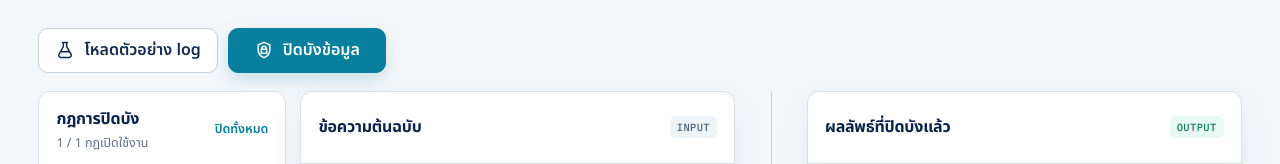
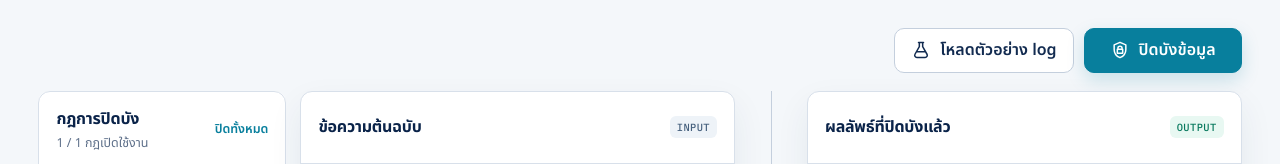
Before and after one commit to excid/PDPA-Masking-Website, a Django app: template masking/templates/masking/index.html in a window 1280 px wide. Shown: the part 78-242 px from the top of the page. Run offline with Django 5.2, Linux system fonts and the light colour scheme; the template is opened without the code that fills it: most values are stand-ins (such as "Sample title", 1, 10 or a date in 2020); form fields are guessed from the names that the template uses; some libraries are stand-ins or nearby versions.

Commit message:
update frontend 2

```diff
--- a/masking/templates/masking/index.html
+++ b/masking/templates/masking/index.html
@@ -4,6 +4,7 @@
 <div class="app-shell" x-data="maskApp()" x-init="syncRuleCount()">
   <form class="mask-form" hx-post="{% url 'masking:mask_partial' %}" hx-target="#result" hx-swap="innerHTML" hx-indicator="#spinner">
     <div class="workspace-toolbar">
+      <div class="workspace-heading"></div>
       <div class="toolbar-actions">
         <button type="button" class="button button-secondary" hx-get="{% url 'masking:load_sample' %}" hx-target="#input-area" hx-swap="innerHTML"><svg viewBox="0 0 24 24" fill="none" aria-hidden="true"><path d="M9 3h6M10 3v5l-5.2 9.1A2.6 2.6 0 0 0 7.1 21h9.8a2.6 2.6 0 0 0 2.3-3.9L14 8V3M7.3 14h9.4"/></svg>โหลดตัวอย่าง log</button>
         <button type="submit" class="button button-primary" aria-disabled="false"><svg viewBox="0 0 24 24" fill="none" aria-hidden="true"><path d="M12 2.8 19 5.9v5.4c0 4.4-2.9 8.3-7 9.9-4.1-1.6-7-5.5-7-9.9V5.9L12 2.8Z"/><path d="M9.5 11v-1a2.5 2.5 0 0 1 5 0v1M8.8 11h6.4v5H8.8v-5Z"/></svg><span class="button-label">ปิดบังข้อมูล</span><span id="spinner" class="htmx-indicator" aria-live="polite">กำลังประมวลผล</span></button>
```
